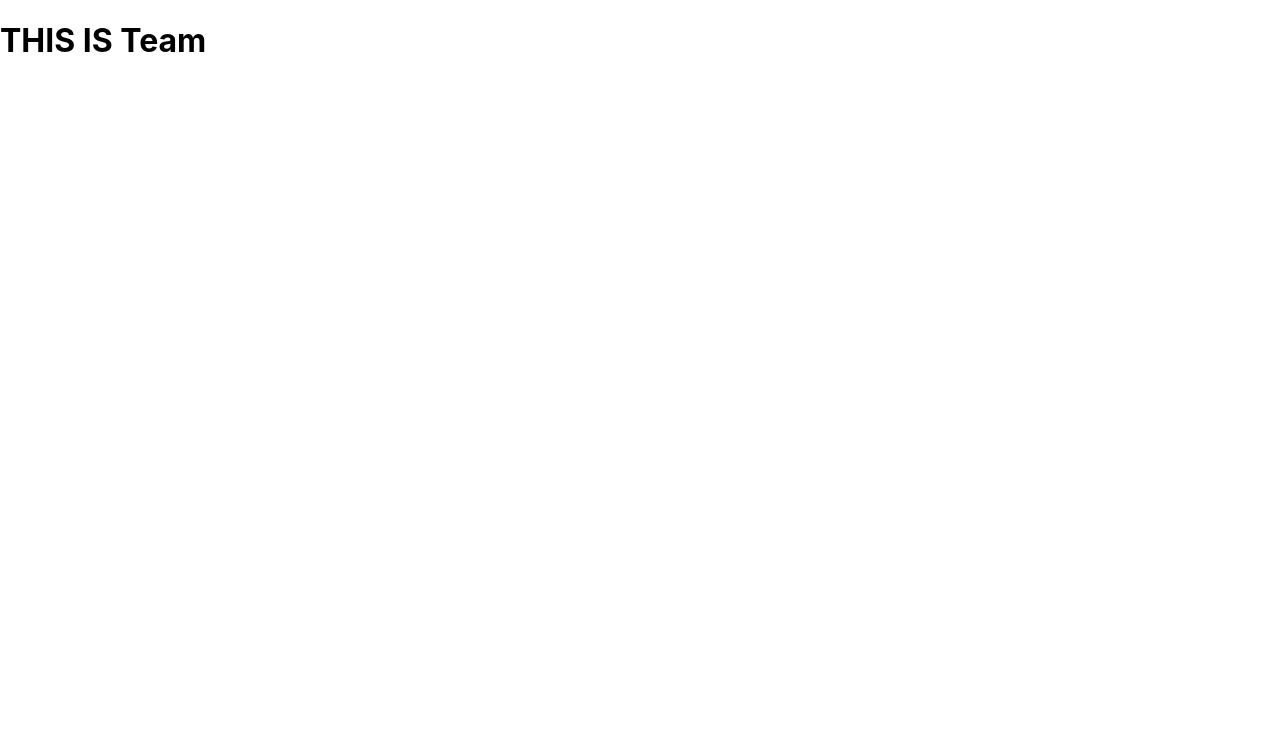
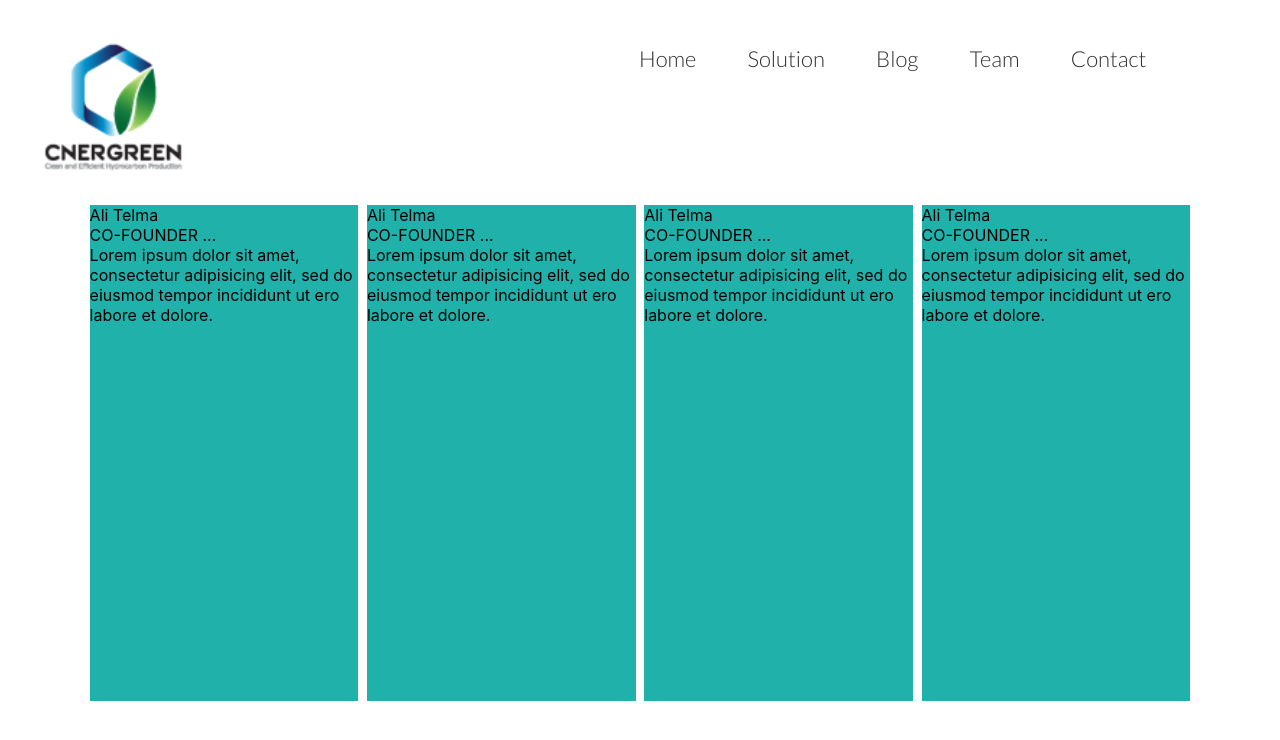
Before and after one commit to EbrahimGhanbari/cnergreen, a React (Create React App) app in the folder react-front-end/: page /team in a window 1280 px wide. Shown: the top 740 px of the page. Built offline with nearby package versions, Linux system fonts and the light colour scheme.

Commit message:
fix(release): updated the team component with styling

```diff
--- a/react-front-end/src/components/Team/Team.jsx
+++ b/react-front-end/src/components/Team/Team.jsx
@@ -1,14 +1,21 @@
-import React from 'react';
+import React from "react";
+import TopNavBar from "../TopNavBar";
+import TeamMember from "./TeamMember";
 
+import './Team.scss'
 
-function Team (props) {
-
+function Team(props) {
   return (
     <div>
-      <h1>THIS IS Team</h1>
+      <TopNavBar />
+      <div className='team_container'>
+        <TeamMember />
+        <TeamMember />
+        <TeamMember />
+        <TeamMember />
+      </div>
     </div>
   );
-
 }
 
 export default Team;
--- a/react-front-end/src/components/Team/Team.scss
+++ b/react-front-end/src/components/Team/Team.scss
@@ -0,0 +1,9 @@
+@import '../../styles/variables.scss';
+
+.team_container{
+    display: flex;
+    flex-direction: row;
+    justify-content: space-between;
+    padding-left: 7vw;
+    padding-right: 7vw;
+}
--- /dev/null
+++ b/react-front-end/src/components/Team/TeamMember.jsx
@@ -0,0 +1,19 @@
+import React from "react";
+import "./TeamMember.scss";
+
+function TeamMember(props) {
+  return (
+    <div className="team_member">
+      <div id="team_img"></div>
+      <div id="team_name">Ali Telma</div>
+      <div id="team_title">CO-FOUNDER ...</div>
+      <div id="team_desc">
+        Lorem ipsum dolor sit amet, consectetur adipisicing elit, sed do eiusmod
+        tempor incididunt ut ero labore et dolore.
+      </div>
+      <div id="team_icon"></div>
+    </div>
+  );
+}
+
+export default TeamMember;
--- /dev/null
+++ b/react-front-end/src/components/Team/TeamMember.scss
@@ -0,0 +1,8 @@
+@import '../../styles/variables.scss';
+
+.team_member{
+    width: 21vw;
+    height: 62vh;
+    background: lightseagreen;
+
+}
```
